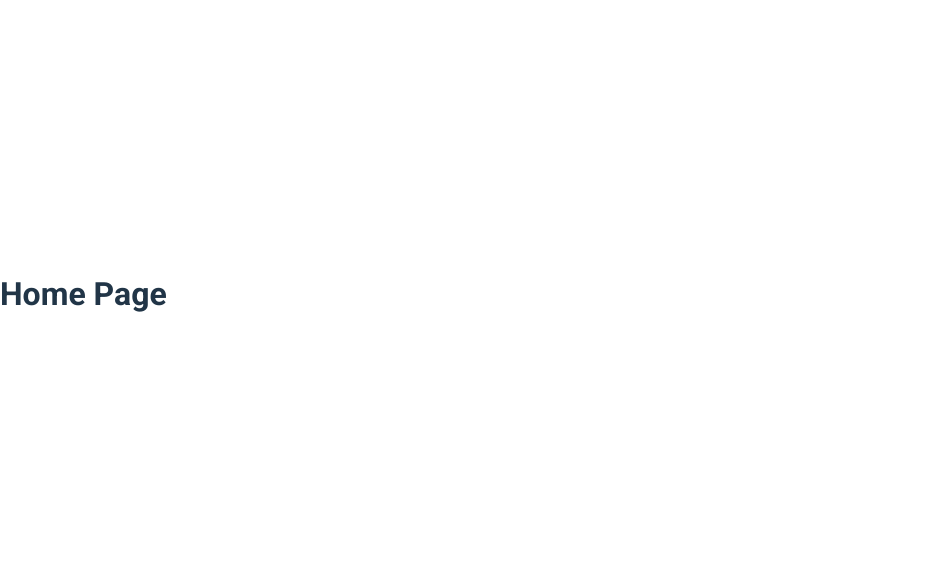
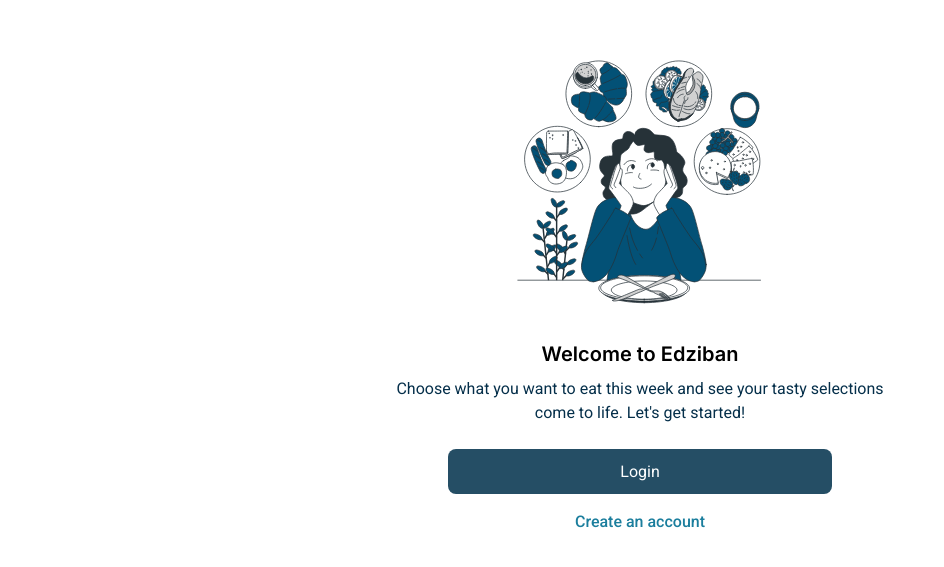
Before and after one commit to Oz-Ent/Meal-Selection, a React (Vite) app: page / in a window 1280 px wide. Shown: the part 105-672 px from the top of the page, without its empty margins (0-944 px from the left). Built offline with nearby package versions, Linux system fonts and the light colour scheme.

Commit message:
Implement Welcome and Login pages - 2.

```diff
--- a/package.json
+++ b/package.json
@@ -24,7 +24,8 @@
     "react": "^19.2.0",
     "react-dom": "^19.2.0",
     "react-router": "^7.13.1",
-    "tailwindcss": "^4.2.1"
+    "tailwindcss": "^4.2.1",
+    "vite-plugin-svgr": "^5.0.0"
   },
   "devDependencies": {
     "@babel/preset-env": "^7.29.0",
--- a/src/components/AuthLink.tsx
+++ b/src/components/AuthLink.tsx
@@ -12,7 +12,7 @@
   return (
     <a
       onClick={onClick}
-      className={`bg-transparent text-cyan-600 p-0 m-0 hover:opacity-80 ${className || ''}`}
+      className={`bg-transparent flex flex-col items-center justify-center text-cyan-600 p-0 m-0 hover:opacity-80 ${className || ''}`}
       style={{ backgroundColor: "transparent", border: "none", cursor: "pointer", ...style }}
       href={to}
     >
--- a/src/index.css
+++ b/src/index.css
@@ -1,9 +1,11 @@
 @import url('https://fonts.googleapis.com/css2?family=Roboto:ital,wght@0,100..900;1,100..900&display=swap');
-@import url('https://fonts.googleapis.com/css2?family=Inter:ital,opsz,wght@0,14..32,100..900;1,14..32,100..900&family=Roboto:ital,wght@0,100..900;1,100..900&display=swap');
-@import url('https://fonts.googleapis.com/css2?family=Inter:ital,opsz,wght@0,14..32,100..900;1,14..32,100..900&family=Poppins:ital,wght@0,100;0,200;0,300;0,400;0,500;0,600;0,700;0,800;0,900;1,100;1,200;1,300;1,400;1,500;1,600;1,700;1,800;1,900&family=Roboto:ital,wght@0,100..900;1,100..900&display=swap');
+@import url('https://fonts.googleapis.com/css2?family=Inter:ital,opsz,wght@0,14..32,100..900;1,14..32,100..900&display=swap');
+@import url('https://fonts.googleapis.com/css2?family=Poppins:ital,wght@0,100;0,200;0,300;0,400;0,500;0,600;0,700;0,800;0,900;1,100;1,200;1,300;1,400;1,500;1,600;1,700;1,800;1,900&display=swap');
+
+@import "tailwindcss";
 
 :root {
-  font-family: Roboto, Inter , Poppins,sans-serif;
+  font-family: Roboto, Inter , Poppins, sans-serif;
   line-height: 1.5;
   font-weight: 400;
 
@@ -20,7 +22,6 @@
 a {
   font-weight: 500;
   color: #1b7e9d;
-;
   text-decoration: inherit;
 }
 a:hover {
@@ -52,16 +53,14 @@
   cursor: pointer;
   transition: border-color 0.25s;
 }
-button:hover {
+/* button:hover {
   border-color: #646cff;
 }
 button:focus,
 button:focus-visible {
   outline: 4px auto -webkit-focus-ring-color;
-}
-p{
+} */
 
-}
 @media (prefers-color-scheme: light) {
   :root {
     color: #213547;
--- a/src/layouts/MasterLayout/MasterLayout.tsx
+++ b/src/layouts/MasterLayout/MasterLayout.tsx
@@ -2,10 +2,8 @@
 
 export default function MasterLayout() {
     return (
-        <div>
-            <main>
+        <main className="flex flex-col items-center justify-center w-screen h-screen bg-white text-sky-800 px-8">
                 <Outlet />
-            </main>
-        </div>
+        </main>
     );
 }
--- a/src/pages/Login.tsx
+++ b/src/pages/Login.tsx
@@ -28,9 +28,7 @@
 
 
   return (
-    <main className="w-screen h-screen bg-white text-sky-800 flex flex-col  overflow-hidden items-center justify-center ">
-      <section className="w-full max-w-sm flex flex-col  gap-6 font-normal">
-
+    <div className="flex flex-col gap-6 font-normal">
       <section className= "flex flex-col gap-2">
       <h1 style={{ fontFamily: "Inter" }} className="text-3xl text-gray-700 font-semibold text-left">
         Login
@@ -92,8 +90,7 @@
          <AuthLink to="/signup" className="text-blue-600" text="Sign up" onClick={() => {}} />
         </p>
 
-      </section>
-    </main>
+    </div>
   );
 }
 
--- a/src/pages/Welcome.tsx
+++ b/src/pages/Welcome.tsx
@@ -2,17 +2,19 @@
 //import Container from "../components/Container";
 import HeroImage from "../components/HeroImage";
 import AuthLink from "../components/AuthLink";
+import { useNavigate } from "react-router";
 
 
 function Welcome() {
+  const navigate = useNavigate();
   return (
-    <main className="min-h-screen w-full bg-white text-sky-800 flex flex-col gap-6 justify-center px-4 overflow-hidden ">
+    <div className="flex flex-col gap-6 justify-center px-4 overflow-hidden">
       <section className="w-full max-w-lg flex  flex-col gap-6  items-center justify-center text-center mx-auto">
         <HeroImage />
 
         <div className="flex flex-col gap-y-3">
         <h1  style={{ fontFamily: "Inter" }} className="text-xl text-black font-semibold" >
-          Welcome to Edziban.
+          Welcome to Edziban
         </h1>
 
         <p  style={{ fontFamily: "Roboto" }}className="text-sky-950 text-base font-normal">
@@ -23,7 +25,7 @@
 
       <section className="w-full max-w-sm flex flex-col gap-4 font-normal mx-auto">
         <Button text="Login"
-        onClick={() => {}}
+        onClick={() => navigate("/login")}
         style={{ backgroundColor: "#254e65",
            color: "white",
            fontFamily:"Roboto",
@@ -35,8 +37,7 @@
          style={{ fontFamily: "Roboto"}}
         />
       </section>
-
-    </main>
+    </div>
   );
 }
 
```
Also changed, not shown: src/router/index.tsx (+7 -2 lines), 1 other file (tests, documents, lock files or other folders). Lines whose indentation alone changed are shown as unchanged.
